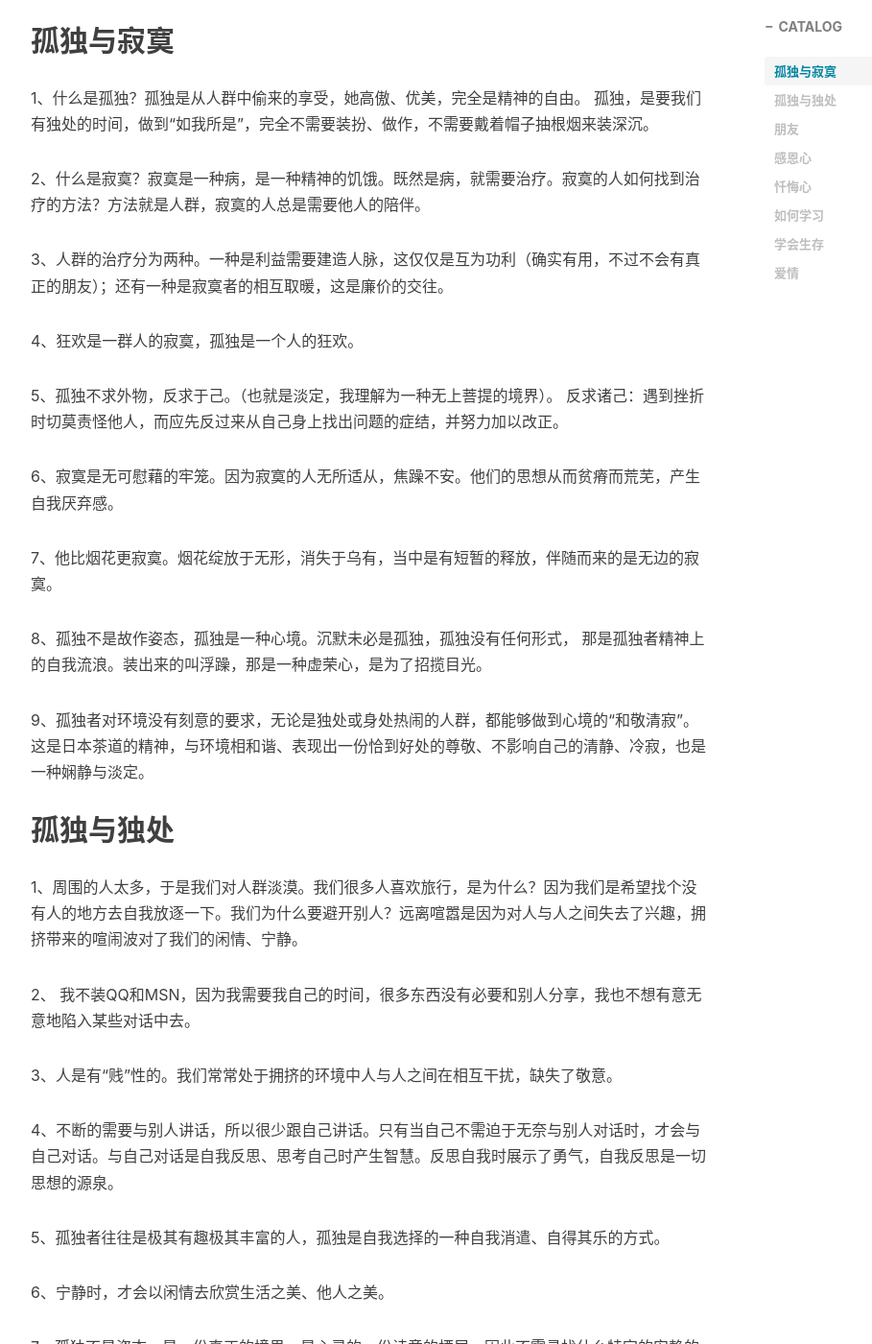
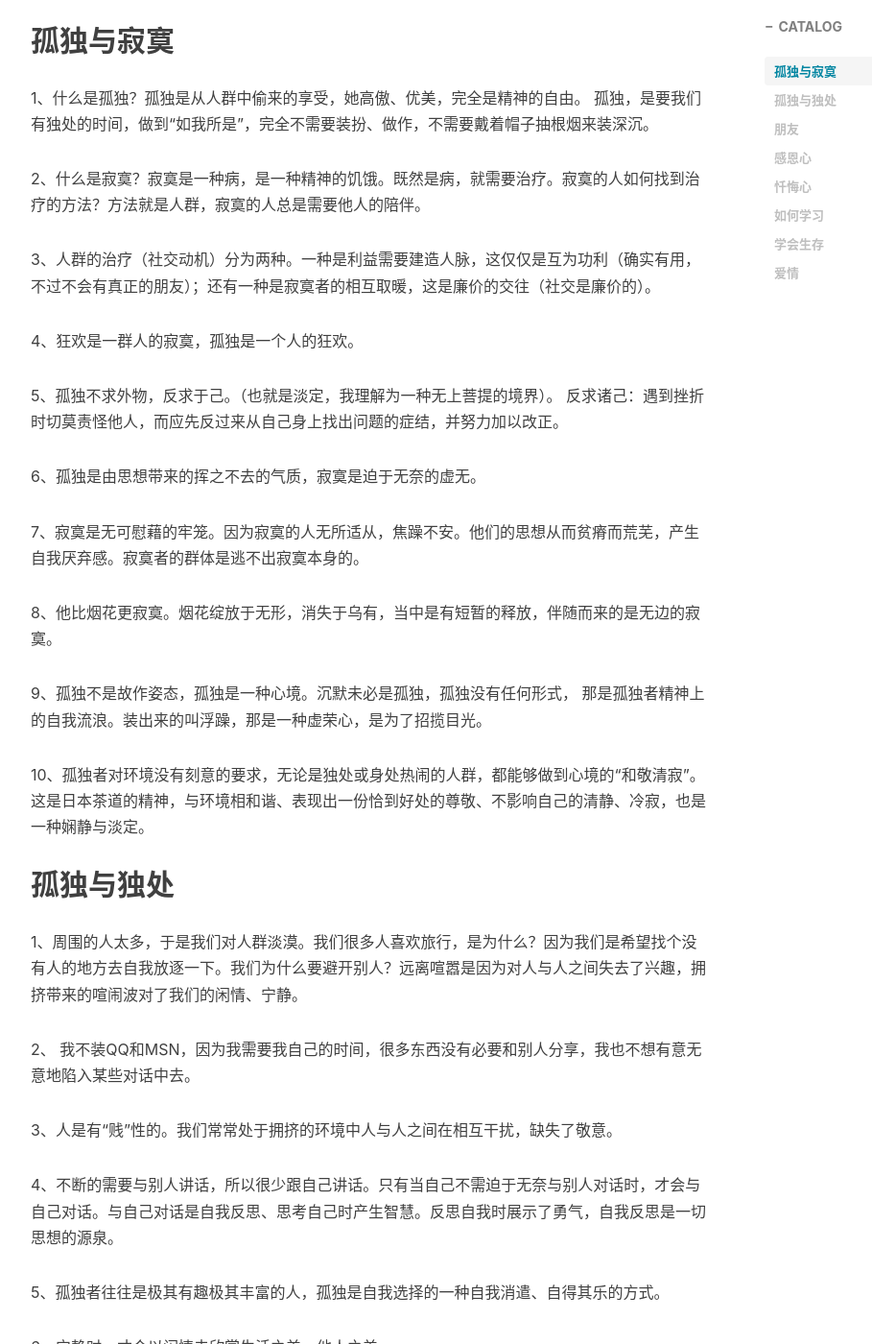
Before and after one commit to hongjiapeng/hongjiapeng.github.io, a Jekyll site: the page built from _posts/2017-11-10-陈果情商课.md, in a window 1280 px wide and 1400 px high, scrolled down 697 px. Shown: the whole window at 96% size, without its empty margins (233-1142 px from the left). Built offline with Jekyll 4.4.1, drawn with Linux system fonts in a browser that asks for light colours; nearby versions of some CDN libraries; comment, search, counter and statistics services are not loaded; some of the changed text lies outside the part shown.

Commit message:
add blog

```diff
--- a/_posts/2017-11-10-陈果情商课.md
+++ b/_posts/2017-11-10-陈果情商课.md
@@ -20,24 +20,25 @@ tags:
 
 1、什么是孤独？孤独是从人群中偷来的享受，她高傲、优美，完全是精神的自由。 孤独，是要我们有独处的时间，做到“如我所是”，完全不需要装扮、做作，不需要戴着帽子抽根烟来装深沉。
 
-
 2、什么是寂寞？寂寞是一种病，是一种精神的饥饿。既然是病，就需要治疗。寂寞的人如何找到治疗的方法？方法就是人群，寂寞的人总是需要他人的陪伴。
 
 
-3、人群的治疗分为两种。一种是利益需要建造人脉，这仅仅是互为功利（确实有用，不过不会有真正的朋友）；还有一种是寂寞者的相互取暖，这是廉价的交往。
+3、人群的治疗（社交动机）分为两种。一种是利益需要建造人脉，这仅仅是互为功利（确实有用，不过不会有真正的朋友）；还有一种是寂寞者的相互取暖，这是廉价的交往（社交是廉价的）。
 
 
 4、狂欢是一群人的寂寞，孤独是一个人的狂欢。
 
 5、孤独不求外物，反求于己。（也就是淡定，我理解为一种无上菩提的境界）。 反求诸己：遇到挫折时切莫责怪他人，而应先反过来从自己身上找出问题的症结，并努力加以改正。
 
-6、寂寞是无可慰藉的牢笼。因为寂寞的人无所适从，焦躁不安。他们的思想从而贫瘠而荒芜，产生自我厌弃感。
+6、孤独是由思想带来的挥之不去的气质，寂寞是迫于无奈的虚无。
 
-7、他比烟花更寂寞。烟花绽放于无形，消失于乌有，当中是有短暂的释放，伴随而来的是无边的寂寞。
+7、寂寞是无可慰藉的牢笼。因为寂寞的人无所适从，焦躁不安。他们的思想从而贫瘠而荒芜，产生自我厌弃感。寂寞者的群体是逃不出寂寞本身的。
 
-8、孤独不是故作姿态，孤独是一种心境。沉默未必是孤独，孤独没有任何形式， 那是孤独者精神上的自我流浪。装出来的叫浮躁，那是一种虚荣心，是为了招揽目光。
+8、他比烟花更寂寞。烟花绽放于无形，消失于乌有，当中是有短暂的释放，伴随而来的是无边的寂寞。
 
-9、孤独者对环境没有刻意的要求，无论是独处或身处热闹的人群，都能够做到心境的“和敬清寂”。这是日本茶道的精神，与环境相和谐、表现出一份恰到好处的尊敬、不影响自己的清静、冷寂，也是一种娴静与淡定。
+9、孤独不是故作姿态，孤独是一种心境。沉默未必是孤独，孤独没有任何形式， 那是孤独者精神上的自我流浪。装出来的叫浮躁，那是一种虚荣心，是为了招揽目光。
+
+10、孤独者对环境没有刻意的要求，无论是独处或身处热闹的人群，都能够做到心境的“和敬清寂”。这是日本茶道的精神，与环境相和谐、表现出一份恰到好处的尊敬、不影响自己的清静、冷寂，也是一种娴静与淡定。
 
 
 ## 孤独与独处
@@ -64,6 +65,11 @@ tags:
 
 10、祈祷是一种与虚空对话的过程，也是和自己对话的过程，能够反省自身，是一种高贵的行为。
 
+11、人在孤独的时候，在独处或自处的时候，你的精神的自由会还你一个真实的自我。
+
+12、自我反思是一切思想的源头，人是在思考自己是而不是思考他人的过程中产生了智慧；人也是在自我批判而不是批判他人的过程中展示了你的勇气。
+
+13、看书看到投入的时候，对方说的不是她自己的话，对方说的是你心理一直想说却无从表达的话。在读书的过程中经常会发现It's me.他要木在描述我，要么说出了我的感受，这个时候我们会发现了那种交错时空的共鸣感，你原本有很多疑惑，这些疑惑就像尘封的角落一样，你基本上不去触碰它，因为触碰的结果你也得不到解决，但是就在这一瞬间，某一个前人智者他一生的思考就让你一时间就能够畅然的应下，应下的同事你的尘封的角落全部都被点燃。
 
 ## 朋友
 
```
Also changed, not shown: _posts/2018-04-29-Windows客户端开发笔试+面试题.md (added, +83 -0 lines), _posts/2019-02-28-2月早读.md (+10 -0 lines), _posts/2020-03-06 -TextBox to accept only number on your WPF.md (added, +42 -0 lines).
